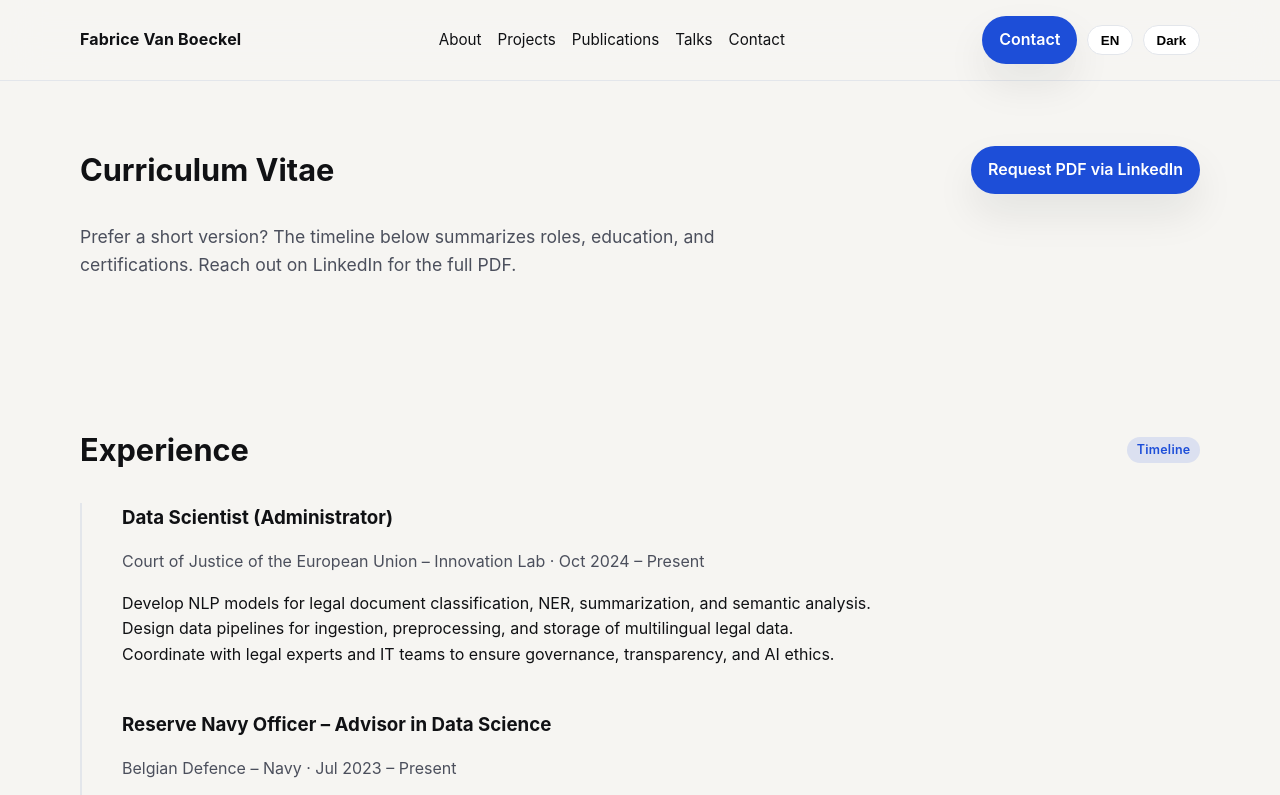
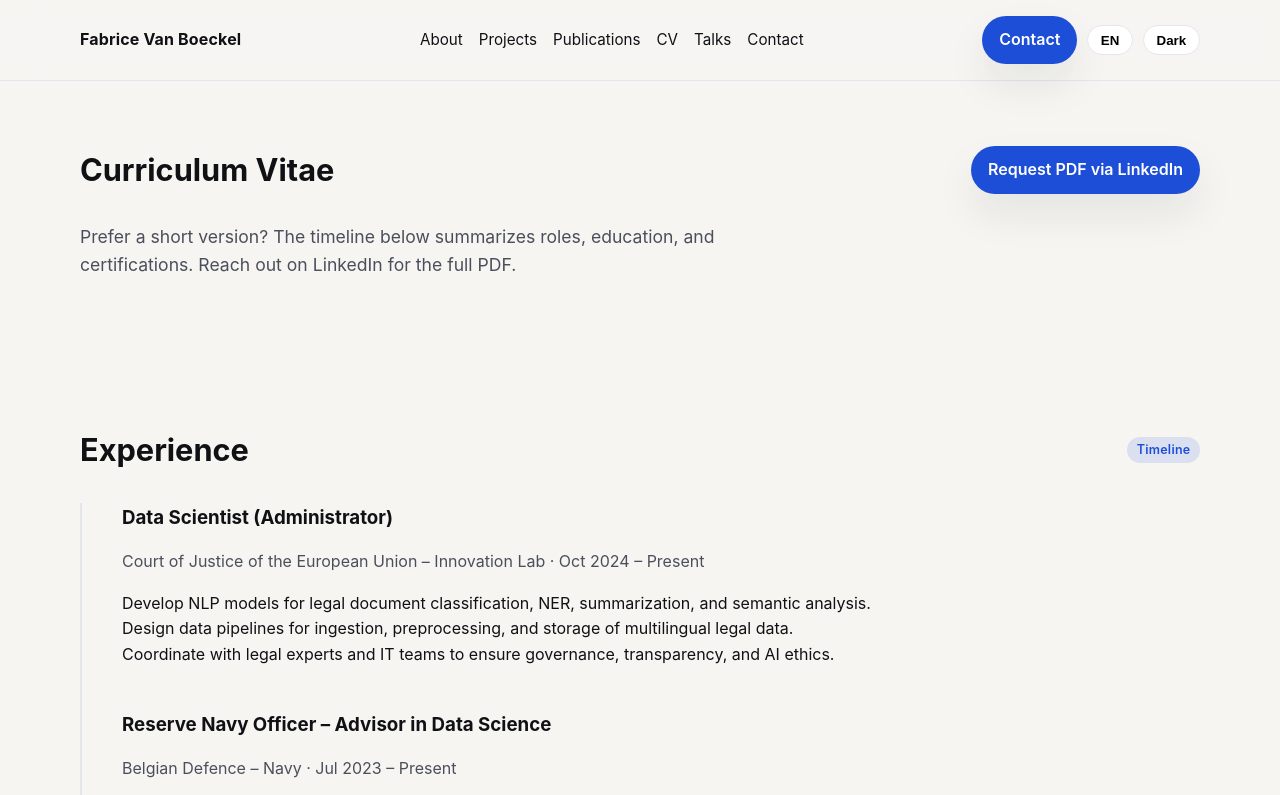
Before and after one commit to fabricevb/fabricevb.github.io, an Astro site: page /cv in a window 1280 px wide. Shown: the top 795 px of the page. Built offline with nearby package versions, Linux system fonts and the light colour scheme; Astro itself is replaced by a stand-in of ours.

Commit message:
Restore CV link in navigation

```diff
--- a/src/layouts/BaseLayout.astro
+++ b/src/layouts/BaseLayout.astro
@@ -70,6 +70,11 @@ const schema = {
             <span class="lang-inline" data-lang="fr">Publications</span>
             <span class="lang-inline" data-lang="nl">Publicaties</span>
           </a>
+          <a href="/cv">
+            <span class="lang-inline is-active" data-lang="en">CV</span>
+            <span class="lang-inline" data-lang="fr">CV</span>
+            <span class="lang-inline" data-lang="nl">CV</span>
+          </a>
           <a href="/#talks">
             <span class="lang-inline is-active" data-lang="en">Talks</span>
             <span class="lang-inline" data-lang="fr">Interventions</span>
@@ -131,6 +136,13 @@ const schema = {
                 <span class="lang-inline is-active" data-lang="en">Publications</span>
                 <span class="lang-inline" data-lang="fr">Publications</span>
                 <span class="lang-inline" data-lang="nl">Publicaties</span>
+              </a>
+            </li>
+            <li>
+              <a href="/cv">
+                <span class="lang-inline is-active" data-lang="en">CV</span>
+                <span class="lang-inline" data-lang="fr">CV</span>
+                <span class="lang-inline" data-lang="nl">CV</span>
               </a>
             </li>
             <li>
--- a/src/styles/global.css
+++ b/src/styles/global.css
@@ -175,7 +175,7 @@ header {
   background: color-mix(in srgb, var(--accent) 14%, transparent);
   color: var(--accent);
   font-weight: 600;
-  font-size: 0.85rem;
+  font-size: 1rem;
   letter-spacing: 0.02em;
 }
 
@@ -299,6 +299,19 @@ header {
   padding: 0.2rem 0.6rem;
   font-size: 0.75rem;
   background: var(--bg-secondary);
+}
+
+.toolbox-tags {
+  margin-top: 1rem;
+  gap: 0.6rem;
+}
+
+.toolbox-tags .tag {
+  border-color: color-mix(in srgb, var(--accent) 40%, var(--border));
+  background: color-mix(in srgb, var(--accent) 12%, var(--bg-secondary));
+  font-size: 0.82rem;
+  padding: 0.35rem 0.8rem;
+  font-weight: 600;
 }
 
 .filter-bar {
```
Also changed, not shown: content/toolbox.json (+8 -1 lines), src/pages/index.astro (+5 -3 lines).
